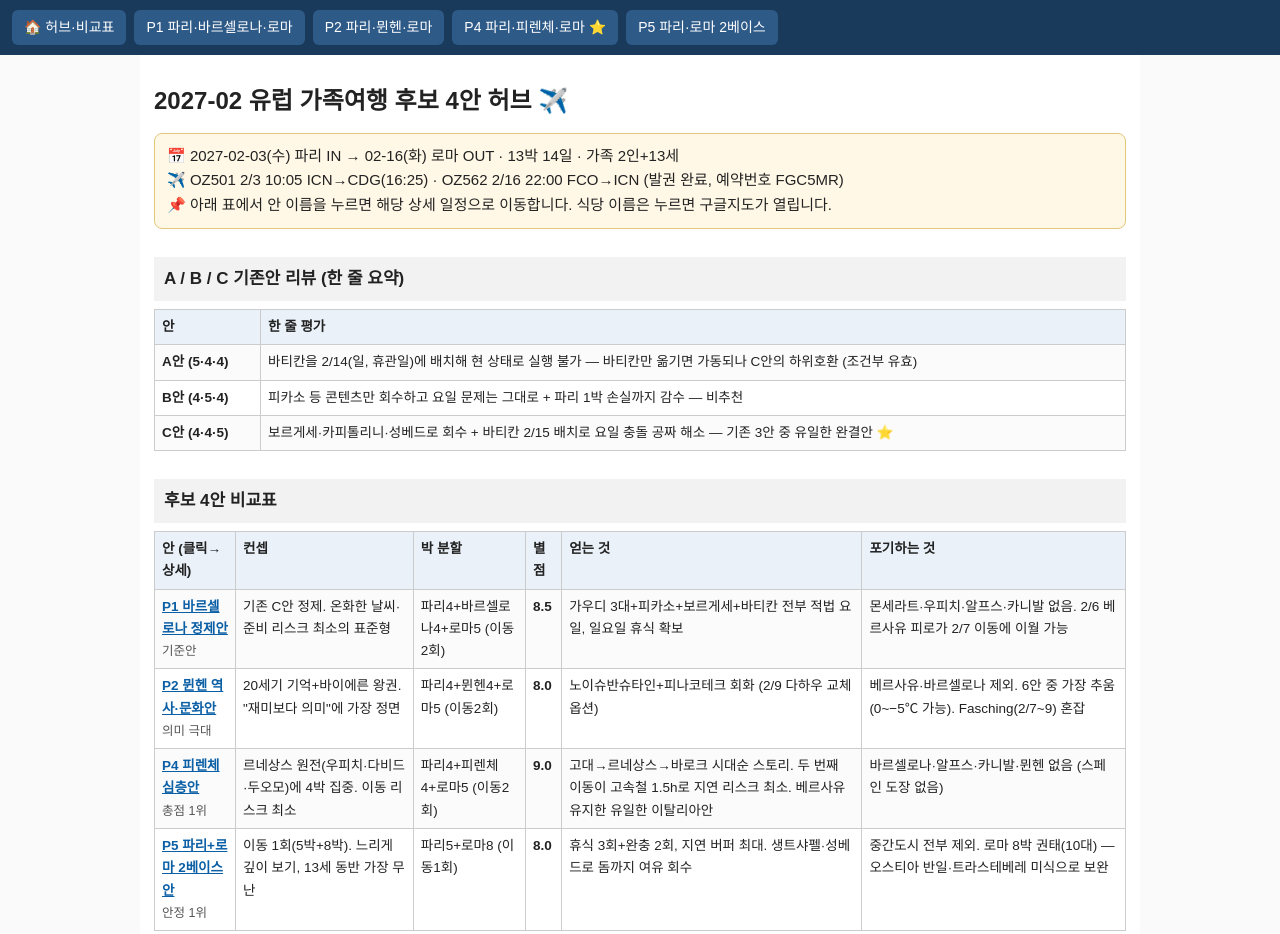
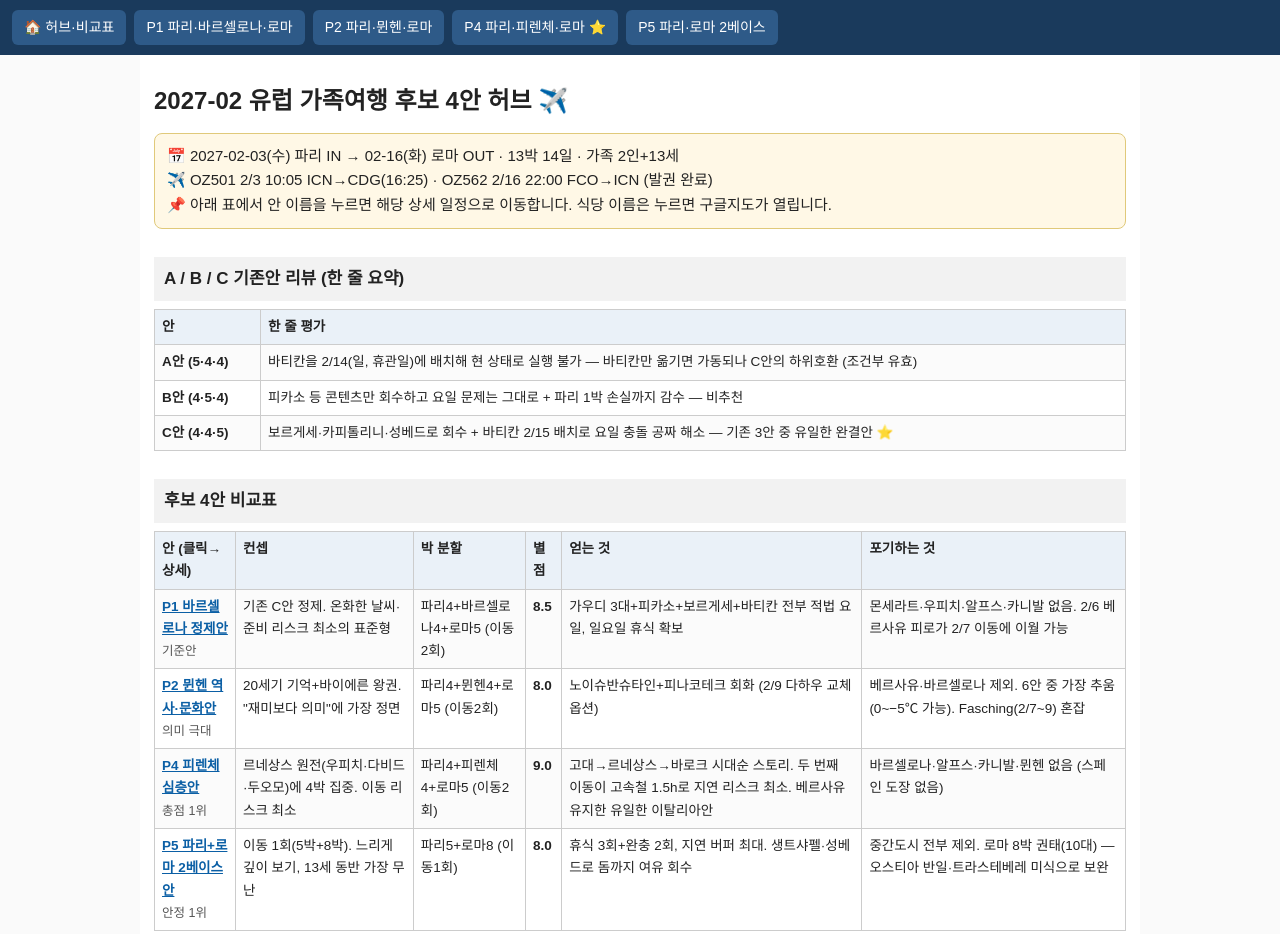
Before and after one commit to lhk1129/winter-family-trip-2027, a plain HTML site: page index.html in a window 1280 px wide. Shown: the top 934 px of the page. Drawn offline with Linux system fonts and the light colour scheme.

Commit message:
Remove airline booking reference from public page (index.html)
Co-Authored-By: Claude Sonnet 5.5 <noreply@anthropic.com>

```diff
--- a/index.html
+++ b/index.html
@@ -42,7 +42,7 @@ a{color:#0b5fa5}
 <h1 id="hub">2027-02 유럽 가족여행 후보 4안 허브 ✈️</h1>
 <div class="meta">
 📅 2027-02-03(수) 파리 IN → 02-16(화) 로마 OUT · 13박 14일 · 가족 2인+13세<br>
-✈️ OZ501 2/3 10:05 ICN→CDG(16:25) · OZ562 2/16 22:00 FCO→ICN (발권 완료, 예약번호 FGC5MR)<br>
+✈️ OZ501 2/3 10:05 ICN→CDG(16:25) · OZ562 2/16 22:00 FCO→ICN (발권 완료)<br>
 📌 아래 표에서 안 이름을 누르면 해당 상세 일정으로 이동합니다. 식당 이름은 누르면 구글지도가 열립니다.
 </div>
 
```
